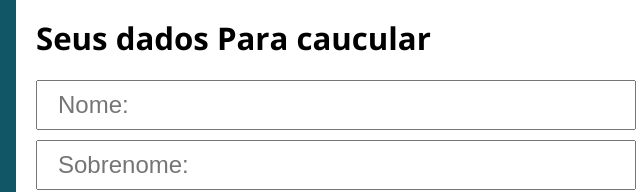
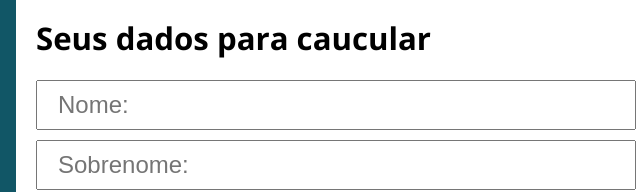
Before and after one commit to joseneisantana/Nova_calculadora_IMC, a plain HTML site: page index.html in a window 1280 px wide. Shown: the part 437-629 px from the top of the page, 304-944 px from the left. Drawn offline with nearby package versions, Linux system fonts and the light colour scheme.

Commit message:
Update index.html

```diff
--- a/index.html
+++ b/index.html
@@ -50,7 +50,7 @@
 
 
 
-  <h2>Seus dados Para caucular</h2>
+  <h2>Seus dados para caucular</h2>
 
   <form class="formulario">
 
```
